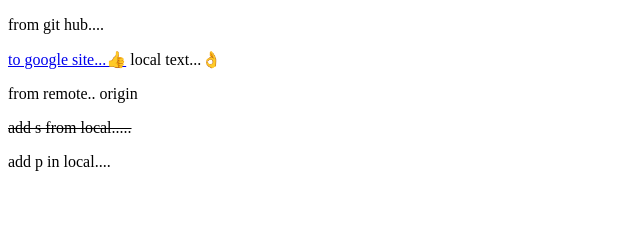
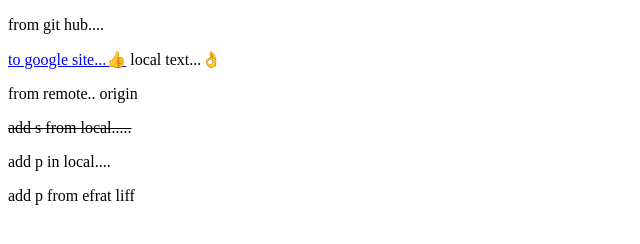
Before and after one commit to Efrat2024/test_05, a plain HTML site: page index.html in a window 1280 px wide. Shown: the whole page, without its empty margins (0-640 px from the left). Drawn offline with Linux system fonts and the light colour scheme.

Commit message:
add p  from efart

```diff
--- a/index.html
+++ b/index.html
@@ -13,6 +13,7 @@
     <p> from remote.. origin</p>
     <s> add s from local.....</s>
     <p> add p in local....</p>
+    <p> add p from efrat liff</p>
 
 </body>
 </html>
```
